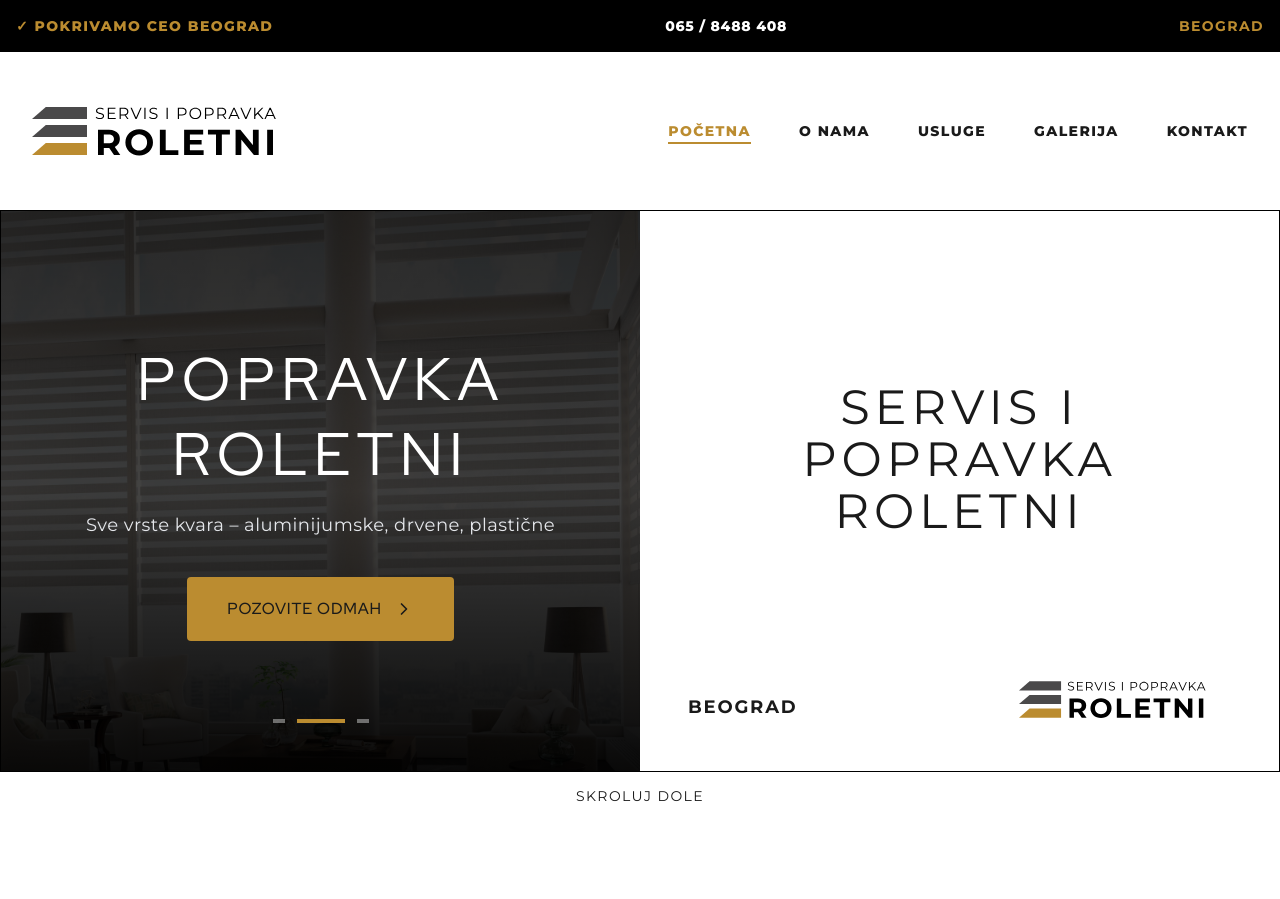
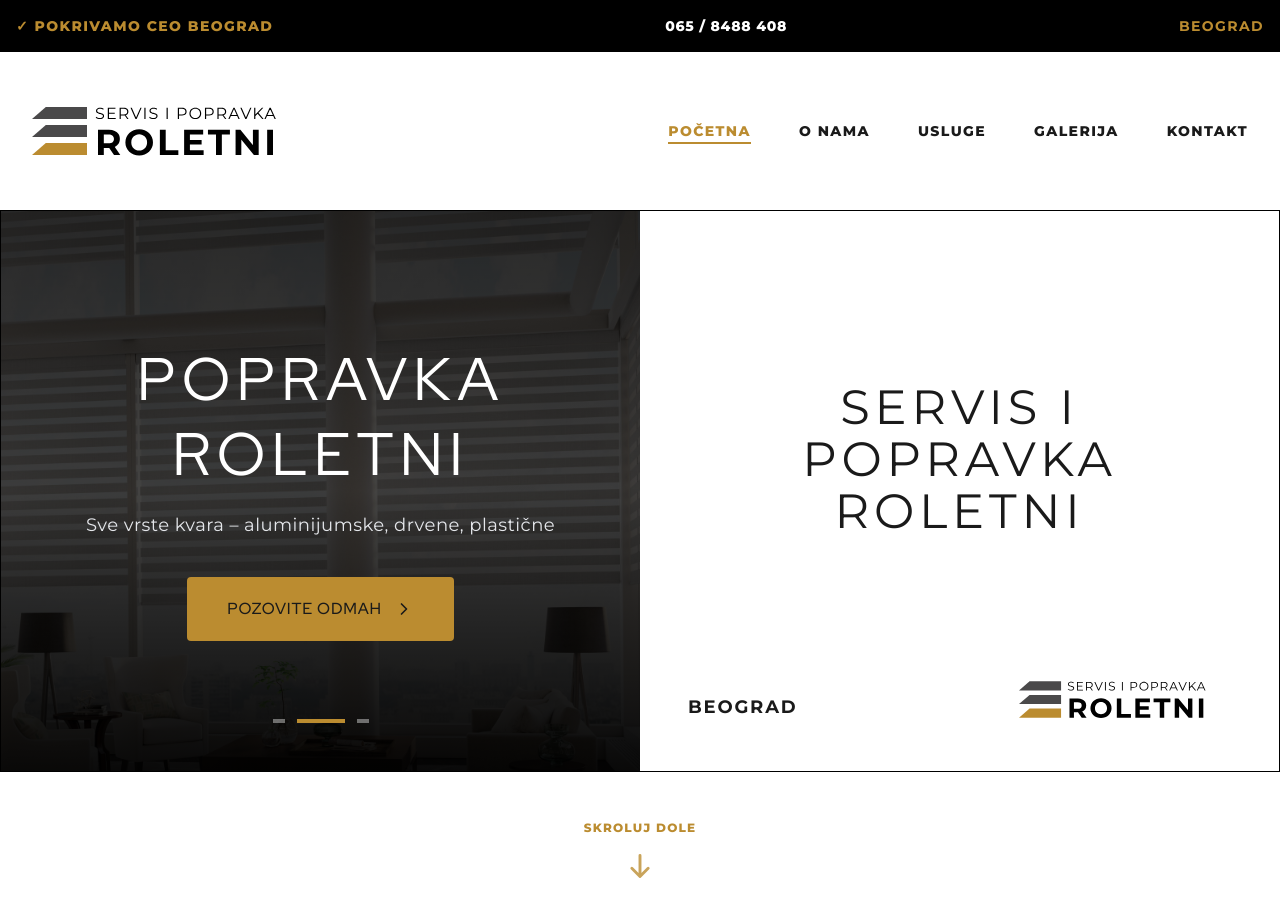
Before and after one commit to damjans92/roletne-servis, a Next.js app: page / in a window 1280 px wide. Shown: the top 899 px of the page. Built offline with nearby package versions, Linux system fonts and the light colour scheme.

Commit message:
changed scroll down btn design

```diff
--- a/app/_components/Hero.tsx
+++ b/app/_components/Hero.tsx
@@ -52,14 +52,33 @@ const Hero = ({ title }: { title: string }) => {
         <div className="w-full md:flex-1 text-gray-600">
           <Breadcrumbs color={"!text-black"} />
         </div>
-        <div className="w-full text-center py-3 md:flex-1 justify-center">
-          <a
-            href="#"
-            className="link-underline tracking-widest uppercase text-sm"
+        <div className="pt-12 pb-8 md:pb-12 lg:pb-16">
+          <button
             onClick={scrollNext}
+            className="group flex flex-col items-center gap-4"
           >
-            Skroluj dole
-          </a>
+            <span
+              className="text-xs uppercase tracking-widest font-black text-[#bb8c30]
+                       group-hover:text-[#8a6a23] transition"
+            >
+              Skroluj dole
+            </span>
+
+            <svg
+              className="w-7 h-7 text-[#bb8c30] group-hover:text-[#8a6a23]
+                      animate-pulse [animation-duration:3s] transition-colors"
+              fill="none"
+              stroke="currentColor"
+              strokeWidth="2.5"
+              viewBox="0 0 24 24"
+            >
+              <path
+                strokeLinecap="round"
+                strokeLinejoin="round"
+                d="M19 14l-7 7m0 0l-7-7m7 7V3"
+              />
+            </svg>
+          </button>
         </div>
         <div className="flex-1"></div>
       </div>
```
